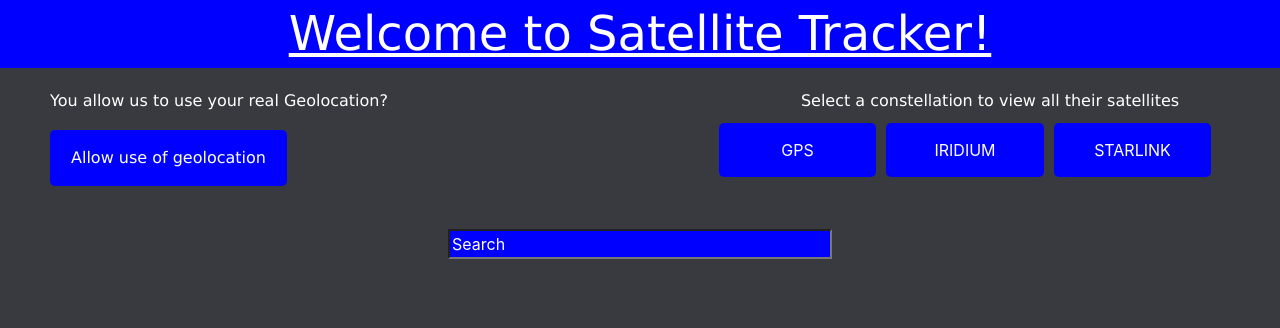
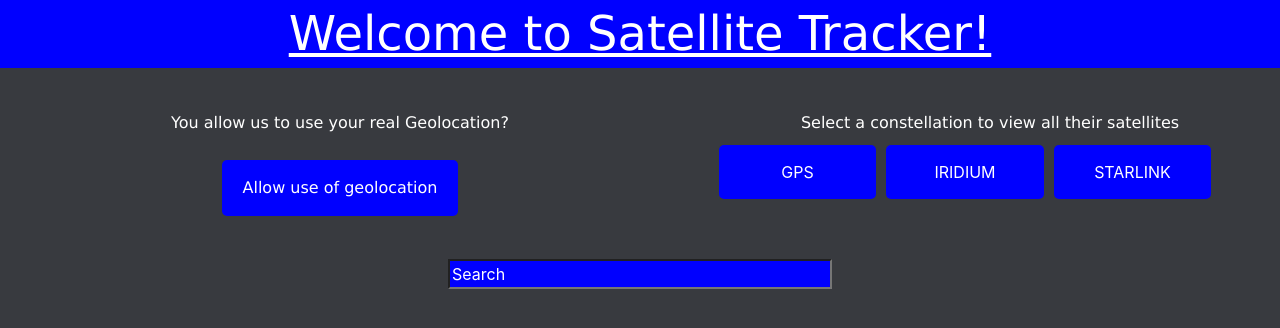
Before and after one commit to mxapelli/SatelliteTracker, a Flask app: page / in a window 1280 px wide. Shown: the top 328 px of the page. Run offline with Flask 2, Linux system fonts and the light colour scheme; data that the repository does not hold is empty; some libraries are stand-ins or nearby versions.

Commit message:
Update index.html

```diff
--- a/templates/index.html
+++ b/templates/index.html
@@ -108,6 +108,7 @@
       }
       .flex-container {
           display: flex;
+          margin-top: 30px;
         }
 
       .flex-child {
@@ -150,11 +151,13 @@
     <div class="flex-container">
 
       <div class="flex-child magenta">
-        <h4>You allow us to use your real Geolocation?</h4>
+       <h4 style="text-align:center">You allow us to use your real Geolocation?</h4>
+       <div class="container2">
         <form action = "/" method = "post">
           <p><input type = "hidden" name="nm" id="demo"/></p>
           <h5><input type = "submit" value = "Allow use of geolocation" class="btn"/></h5>
         </form>
+       </div>
       </div>
 
       <div class="flex-child green">
```
